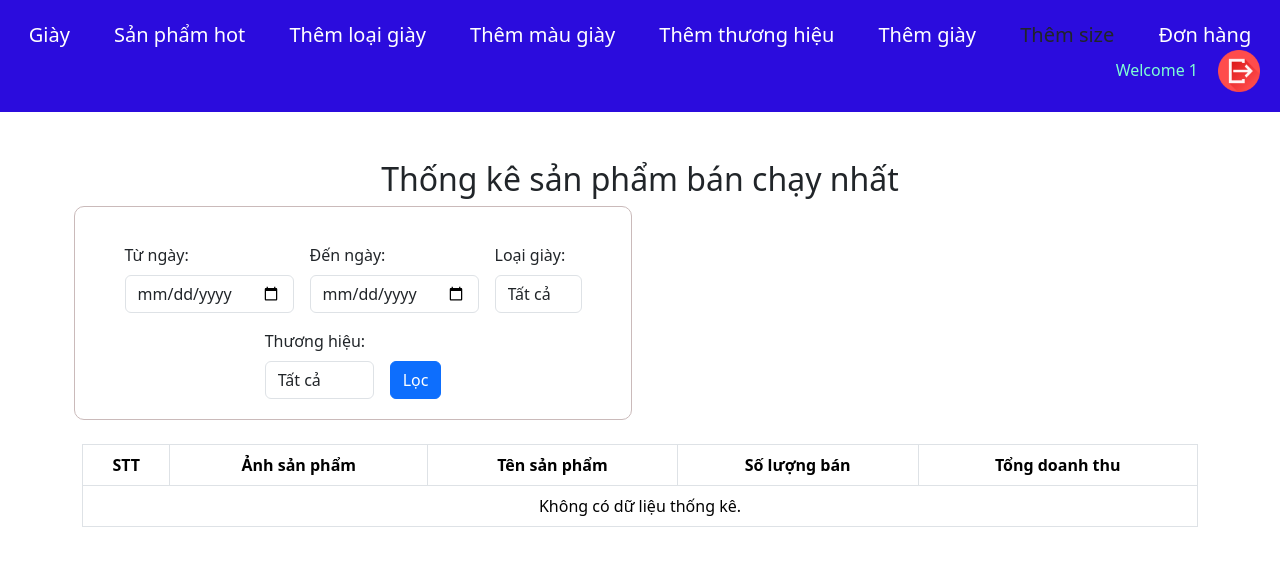
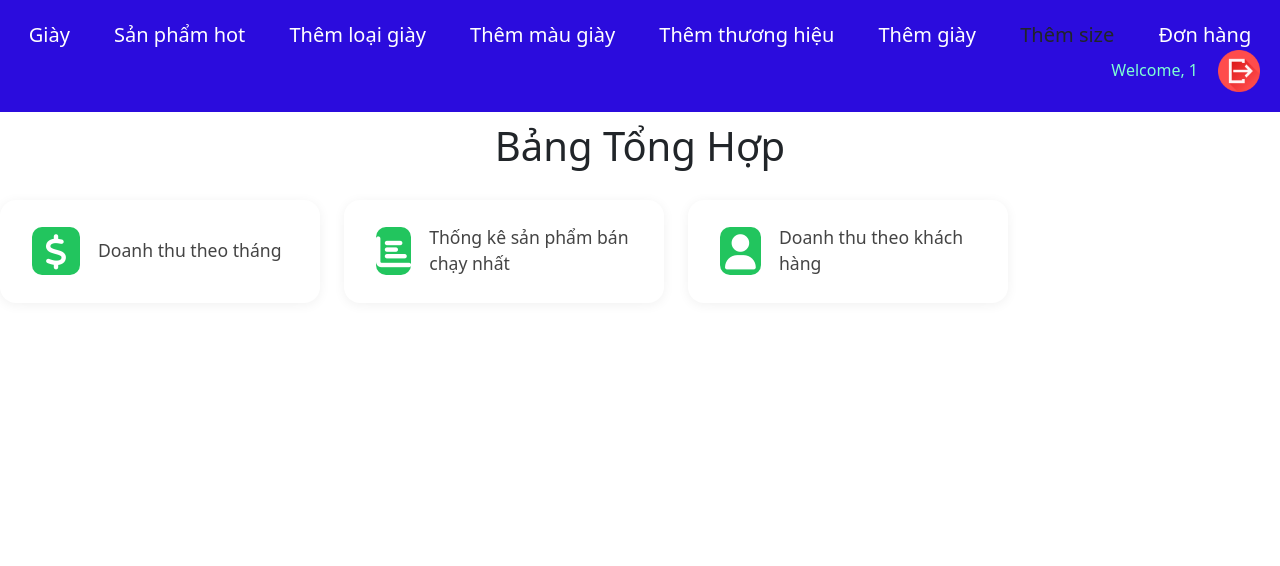
Before and after one commit to Chitai-maker/quanlybangiay, a PHP site: page /thongke.php in a window 1280 px wide. Shown: the top 566 px of the page. Run offline with PHP 8.4, Linux system fonts and the light colour scheme; the visitor is signed in with stand-in values (Sample User, id 1); data comes from the database, SQL or seed files in the repository; data that the repository does not hold is empty.

Commit message:
update bang tong hop va thong ke

```diff
--- a/shopgiayadmin/header.php
+++ b/shopgiayadmin/header.php
@@ -20,9 +20,9 @@ if (session_id() == "") {
             if (isset($_SESSION['name'])) { ?>
                 <?php if ($_SESSION['quyen'] == 0) { //nếu quyên là ADMIN?>
 
-                    <a href="dashboard.php">Dashboard</a>
+                    <a href="dashboard.php">Bảng tổng hợp</a>
+                    <a href="thongke.php">Thống kê</a>
                     <a href="index.php">Sản phẩm</a>
-
                     <a href="sanphamhot.php">Khuyến mãi</a>
                     <a href="themloaigiay.php">Loại giày</a>
                     <a href="themmaugiay.php">Màu giày</a>
@@ -31,9 +31,8 @@ if (session_id() == "") {
                     <a href="donhang.php">Đơn hàng</a>
                     <a href="khachhang.php">Khách hàng</a>
                     <a href="nhanvien.php">Nhân viên</a>
-
                     <div class="float-end">
-                        <span style="color:aquamarine;">Welcome <?= $_SESSION['name'] ?></span><a href="logout.php"><img src="anh/logout.png" alt="Logout" style="width:42px;height:42px;"></a>
+                        <span style="color:aquamarine;">Welcome, <?= $_SESSION['name'] ?></span><a href="logout.php"><img src="anh/logout.png" alt="Logout" style="width:42px;height:42px;"></a>
                     </div>
                 <?php } else if ($_SESSION['quyen'] == 1) { //nếu quyền là nhân viên kho?>
                     <a href="index.php">Giày</a>
@@ -45,12 +44,12 @@ if (session_id() == "") {
                     <a hre="themsize.php">Thêm size</a>
                     <a href="donhang.php">Đơn hàng</a>
                     <div class="float-end">
-                        <span style="color:aquamarine;">Welcome <?= $_SESSION['name'] ?></span><a href="logout.php"><img src="anh/logout.png" alt="Logout" style="width:42px;height:42px;"></a>
+                        <span style="color:aquamarine;">Welcome, <?= $_SESSION['name'] ?></span><a href="logout.php"><img src="anh/logout.png" alt="Logout" style="width:42px;height:42px;"></a>
                     </div>
                 <?php } else if ($_SESSION['quyen'] == 2) { //nếu quyền là nhân viên bán hàng?>
                     <a href="index.php">Giày</a>
                     <div class="float-end">
-                        <span style="color:aquamarine;">Welcome <?= $_SESSION['name'] ?></span><a href="logout.php"><img src="anh/logout.png" alt="Logout" style="width:42px;height:42px;"></a>
+                        <span style="color:aquamarine;">Welcome, <?= $_SESSION['name'] ?></span><a href="logout.php"><img src="anh/logout.png" alt="Logout" style="width:42px;height:42px;"></a>
                     </div>
                 <?php } ?>
             <?php } else { ?>
--- a/shopgiayadmin/thongke.php
+++ b/shopgiayadmin/thongke.php
@@ -1,140 +1,119 @@
 <?php
-// filepath: c:\xampp\htdocs\quanlybangiay\shopgiayadmin\thongke.php
+session_start();
+if (!isset($_SESSION['name']))
+    header("location:login.php");
 include "header.php";
-include_once("chucnang/connectdb.php");
+?>
+<style>
+    .dashboard-cards {
+        display: flex;
+        flex-wrap: wrap;
+        gap: 24px;
+        margin: 30px 0 30px 0;
+        justify-content: flex-start;
+    }
 
-// Xử lý lọc theo thời gian
-$from = isset($_GET['from']) ? $_GET['from'] : '';
-$to = isset($_GET['to']) ? $_GET['to'] : '';
+    .dashboard-card {
+        flex: 1 1 250px;
+        min-width: 220px;
+        max-width: 320px;
+        background: #fff;
+        border-radius: 16px;
+        box-shadow: 0 2px 12px rgba(0, 0, 0, 0.06);
+        display: flex;
+        align-items: center;
+        padding: 24px 32px;
+        gap: 18px;
+        transition: box-shadow 0.2s;
+        text-decoration: none;
+    }
 
-// Lọc theo loại giày
-$maloaigiay = isset($_GET['maloaigiay']) ? intval($_GET['maloaigiay']) : 0;
+    .dashboard-card:hover {
+        box-shadow: 0 4px 24px rgba(0, 0, 0, 0.12);
+        text-decoration: none;
+    }
 
-// Lọc theo thương hiệu
-$mathuonghieu = isset($_GET['mathuonghieu']) ? intval($_GET['mathuonghieu']) : 0;
+    .dashboard-icon {
+        font-size: 2.2rem;
+        color: #fff;
+        border-radius: 10px;
+        width: 48px;
+        height: 48px;
+        display: flex;
+        align-items: center;
+        justify-content: center;
+    }
 
-// Lấy danh sách loại giày
-$loaigiay_result = mysqli_query($conn, "SELECT * FROM loaigiay");
+    .bg-blue {
+        background: #2563eb;
+    }
 
-// Lấy danh sách thương hiệu
-$thuonghieu_result = mysqli_query($conn, "SELECT * FROM thuonghieu");
+    .bg-green {
+        background: #22c55e;
+    }
 
-// Truy vấn thống kê sản phẩm bán chạy theo thời gian, loại và thương hiệu
-$where = [];
-if ($from && $to) {
-    $where[] = "dh.ngaydat BETWEEN '$from' AND '$to'";
-} elseif ($from) {
-    $where[] = "dh.ngaydat >= '$from'";
-} elseif ($to) {
-    $where[] = "dh.ngaydat <= '$to'";
-}
-if ($maloaigiay > 0) {
-    $where[] = "g.maloaigiay = $maloaigiay";
-}
-if ($mathuonghieu > 0) {
-    $where[] = "g.mathuonghieu = $mathuonghieu";
-}
-$where_sql = '';
-if (count($where) > 0) {
-    $where_sql = "WHERE " . implode(" AND ", $where);
-}
+    .bg-red {
+        background: #ef4444;
+    }
 
-$query = "
-SELECT
-    g.tengiay,
-    SUM(ct.soluong) AS tong_soluong,
-    g.anhminhhoa
-FROM chitietdonhang ct
-JOIN donhang dh ON ct.ma_donhang = dh.ma_donhang
-JOIN giay g ON ct.ma_giay = g.magiay
-$where_sql
-GROUP BY ct.ma_giay
-ORDER BY tong_soluong DESC
-LIMIT 10
-";
-$result = mysqli_query($conn, $query);
-?>
+    .bg-purple {
+        background: #7c3aed;
+    }
 
-<div class="container mt-5">
-    <h2 class="mb-4 text-center">Thống kê sản phẩm bán chạy nhất</h2>
-    <form method="get" class="mb-4 row g-3 justify-content-center">
-        <div class="col-auto">
-            <label for="from" class="form-label">Từ ngày:</label>
-            <input type="date" id="from" name="from" class="form-control" value="<?= htmlspecialchars($from) ?>">
+    .bg-pink {
+        background: #e11d48;
+    }
+
+    .bg-cyan {
+        background: #06b6d4;
+    }
+
+    .bg-orange {
+        background: #f59e42;
+    }
+
+    .bg-gray {
+        background: #64748b;
+    }
+
+    .card-label {
+        font-size: 1.1rem;
+        color: #444;
+        margin-bottom: 2px;
+    }
+
+    .card-value {
+        font-size: 1.5rem;
+        font-weight: bold;
+        color: #222;
+    }
+</style>
+<link rel="stylesheet" href="https://cdnjs.cloudflare.com/ajax/libs/font-awesome/6.5.0/css/all.min.css">
+
+<h1>Bảng Tổng Hợp</h1>
+<div class="dashboard-cards">
+
+    <a href="doanhthu.php" class="dashboard-card">
+        <span class="dashboard-icon bg-green"><i class="fa fa-dollar-sign"></i></span>
+        <div>
+            <div class="card-label">Doanh thu theo tháng</div>
+
         </div>
-        <div class="col-auto">
-            <label for="to" class="form-label">Đến ngày:</label>
-            <input type="date" id="to" name="to" class="form-control" value="<?= htmlspecialchars($to) ?>">
+    </a>
+    <a href="doanhthusanpham.php" class="dashboard-card">
+        <span class="dashboard-icon bg-green"><i class="fa fa-chart-bar"></i></span>
+        <div>
+            <div class="card-label">Thống kê sản phẩm bán chạy nhất</div>
         </div>
-        <div class="col-auto">
-            <label for="maloaigiay" class="form-label">Loại giày:</label>
-            <select name="maloaigiay" id="maloaigiay" class="form-control">
-                <option value="0">Tất cả</option>
-                <?php while($row = mysqli_fetch_assoc($loaigiay_result)): ?>
-                    <option value="<?= $row['maloaigiay'] ?>" <?= ($maloaigiay == $row['maloaigiay']) ? 'selected' : '' ?>>
-                        <?= htmlspecialchars($row['tenloaigiay']) ?>
-                    </option>
-                <?php endwhile; ?>
-            </select>
+    </a>
+    <a href="doanhthukhachhang.php" class="dashboard-card">
+        <span class="dashboard-icon bg-green"><i class="fa-solid fa-user"></i></span>
+        <div>
+            <div class="card-label">Doanh thu theo khách hàng</div>
         </div>
-        <div class="col-auto">
-            <label for="mathuonghieu" class="form-label">Thương hiệu:</label>
-            <select name="mathuonghieu" id="mathuonghieu" class="form-control">
-                <option value="0">Tất cả</option>
-                <?php while($row = mysqli_fetch_assoc($thuonghieu_result)): ?>
-                    <option value="<?= $row['mathuonghieu'] ?>" <?= ($mathuonghieu == $row['mathuonghieu']) ? 'selected' : '' ?>>
-                        <?= htmlspecialchars($row['tenthuonghieu']) ?>
-                    </option>
-                <?php endwhile; ?>
-            </select>
-        </div>
-        <div class="col-auto align-self-end">
-            <button type="submit" class="btn btn-primary">Lọc</button>
-        </div>
-    </form>
+    </a>
 
+</div>
+</body>
 
-    <table class="table table-bordered text-center">
-        <thead>
-            <tr>
-                <th>STT</th>
-                <th>Ảnh sản phẩm</th>
-                <th>Tên sản phẩm</th>
-                <th>Số lượng bán</th>
-                <th>Tổng doanh thu</th>
-            </tr>
-        </thead>
-        <tbody>
-            <?php if ($result && mysqli_num_rows($result) > 0): ?>
-                <?php $stt = 1; while ($row = mysqli_fetch_assoc($result)): ?>
-                    <tr>
-                        <td><?= $stt++; ?></td>
-                        <td>
-                            <img src="../shopgiayadmin/anhgiay/<?= htmlspecialchars($row['anhminhhoa']) ?>" width="80" height="80" style="object-fit:cover;border-radius:8px;">
-                        </td>
-                        <td><?= htmlspecialchars($row['tengiay']) ?></td>
-                        <td><?= $row['tong_soluong'] ?></td>
-                        <td>
-                            <?php
-                            // Tính tổng doanh thu cho sản phẩm
-                            $tengiay = mysqli_real_escape_string($conn, $row['tengiay']);
-                            $giay_query = "SELECT giaban FROM giay WHERE tengiay = '$tengiay' LIMIT 1";
-                            $giay_result = mysqli_query($conn, $giay_query);
-                            $giaban = 0;
-                            if ($giay_result && $giay_row = mysqli_fetch_assoc($giay_result)) {
-                                $giaban = $giay_row['giaban'];
-                            }
-                            $tong_doanhthu = $giaban * $row['tong_soluong'];
-                            echo number_format($tong_doanhthu, 0, ',', '.') . " đ";
-                            ?>
-                        </td>
-                    </tr>
-                <?php endwhile; ?>
-            <?php else: ?>
-                <tr>
-                    <td colspan="5">Không có dữ liệu thống kê.</td>
-                </tr>
-            <?php endif; ?>
-        </tbody>
-    </table>
-</div>
+</html>
```
Also changed, not shown: shopgiayadmin/dashboard.php (+59 -5 lines), shopgiayadmin/doanhthu.php (+14 -5 lines), shopgiayadmin/doanhthukhachhang.php (added, +110 -0 lines), shopgiayadmin/doanhthusanpham.php (added, +140 -0 lines).
